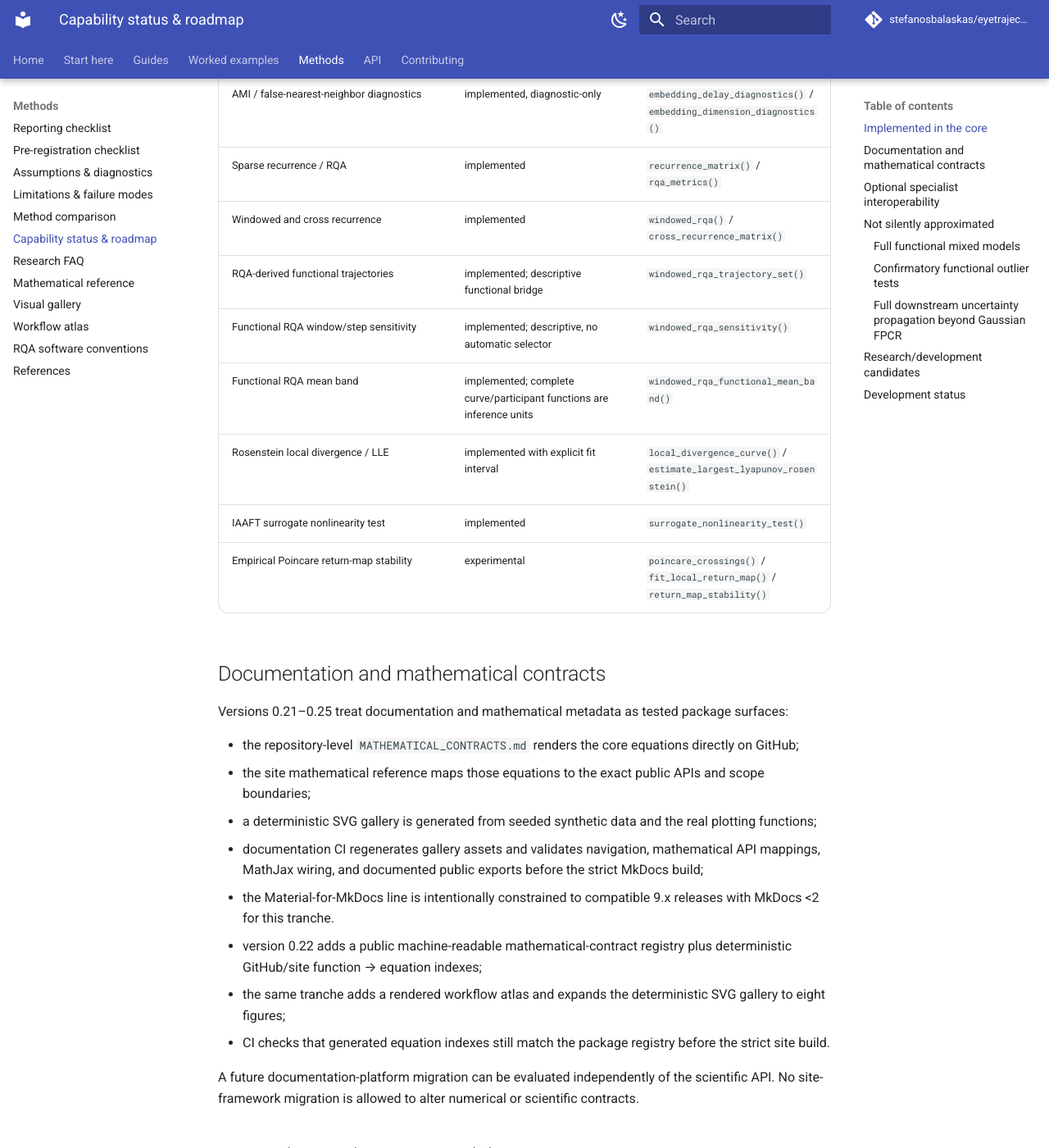
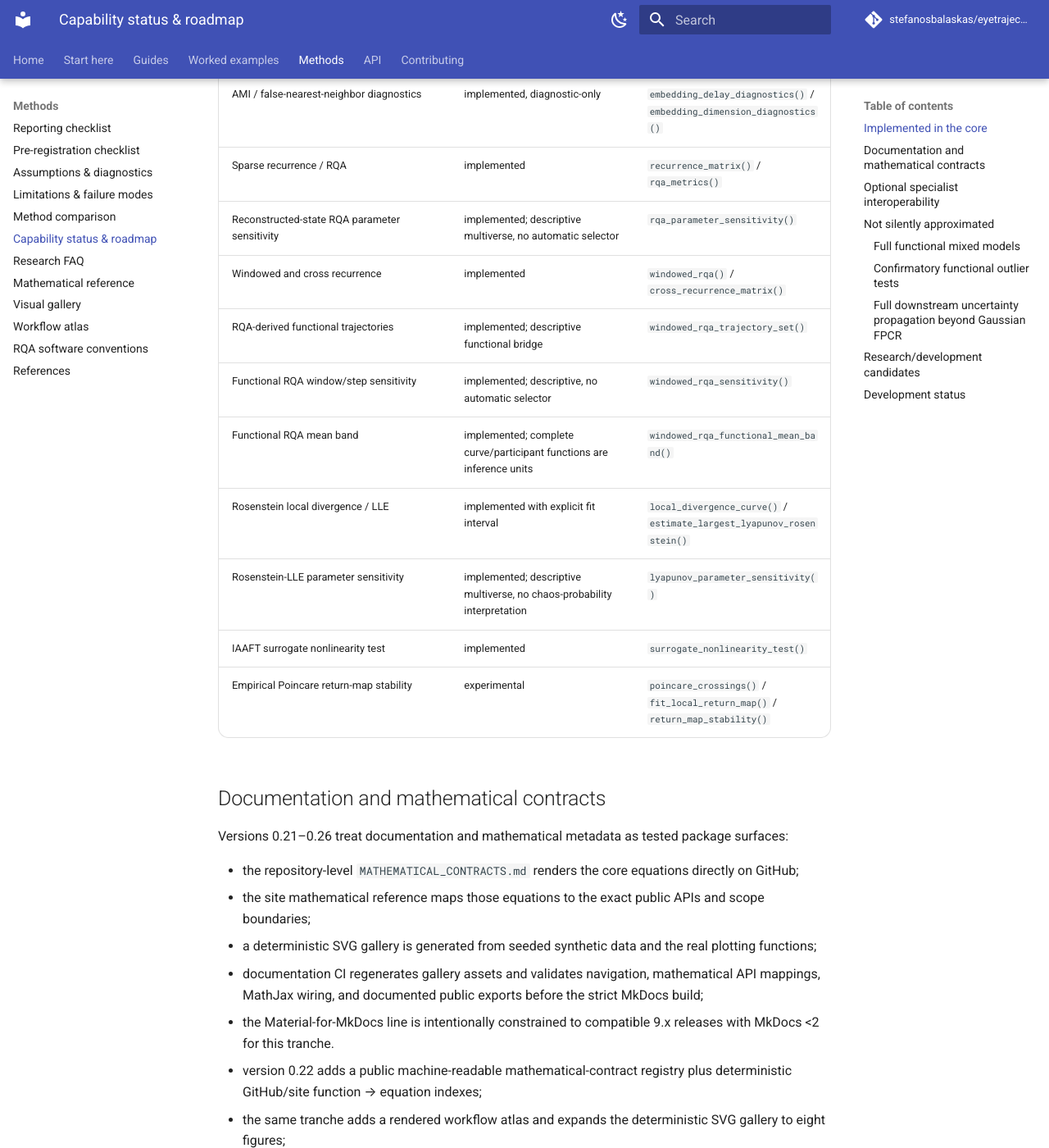
Before and after one commit to stefanosbalaskas/eyetrajectoriespy, an MkDocs documentation site: the page built from docs/methods/status-roadmap.md, in a window 1280 px wide and 1400 px high, scrolled down 2826 px. Shown: the whole window at 82% size. Built offline with MkDocs 1.6.1 and Material for MkDocs 9.7.7, drawn with Linux system fonts in a browser that asks for light colours; comment, search, counter and statistics services are not loaded; some of the changed text lies outside the part shown.

Commit message:
Mark nonlinear parameter sensitivity as implemented

```diff
--- a/docs/methods/status-roadmap.md
+++ b/docs/methods/status-roadmap.md
@@ -52,17 +52,19 @@ This page distinguishes implemented scientific contracts from optional interoper
 | Delay-coordinate state reconstruction | implemented | `delay_embed_trajectory()` |
 | AMI / false-nearest-neighbor diagnostics | implemented, diagnostic-only | `embedding_delay_diagnostics()` / `embedding_dimension_diagnostics()` |
 | Sparse recurrence / RQA | implemented | `recurrence_matrix()` / `rqa_metrics()` |
+| Reconstructed-state RQA parameter sensitivity | implemented; descriptive multiverse, no automatic selector | `rqa_parameter_sensitivity()` |
 | Windowed and cross recurrence | implemented | `windowed_rqa()` / `cross_recurrence_matrix()` |
 | RQA-derived functional trajectories | implemented; descriptive functional bridge | `windowed_rqa_trajectory_set()` |
 | Functional RQA window/step sensitivity | implemented; descriptive, no automatic selector | `windowed_rqa_sensitivity()` |
 | Functional RQA mean band | implemented; complete curve/participant functions are inference units | `windowed_rqa_functional_mean_band()` |
 | Rosenstein local divergence / LLE | implemented with explicit fit interval | `local_divergence_curve()` / `estimate_largest_lyapunov_rosenstein()` |
+| Rosenstein-LLE parameter sensitivity | implemented; descriptive multiverse, no chaos-probability interpretation | `lyapunov_parameter_sensitivity()` |
 | IAAFT surrogate nonlinearity test | implemented | `surrogate_nonlinearity_test()` |
 | Empirical Poincare return-map stability | experimental | `poincare_crossings()` / `fit_local_return_map()` / `return_map_stability()` |
 
 ## Documentation and mathematical contracts
 
-Versions 0.21–0.25 treat documentation and mathematical metadata as tested package surfaces:
+Versions 0.21–0.26 treat documentation and mathematical metadata as tested package surfaces:
 
 - the repository-level `MATHEMATICAL_CONTRACTS.md` renders the core equations directly on GitHub;
 - the site mathematical reference maps those equations to the exact public APIs and scope boundaries;
@@ -113,10 +115,10 @@ Future tranches may evaluate:
 - explicit system-identification models for gaze dynamics;
 - model-based continuation / Floquet analysis only after a validated dynamical-system contract exists.
 
-Classical `floquet_multipliers(gaze)`, monodromy matrices from raw observations, and `detect_bifurcation(gaze)` remain intentionally **not** implemented in 0.25.
+Classical `floquet_multipliers(gaze)`, monodromy matrices from raw observations, and `detect_bifurcation(gaze)` remain intentionally **not** implemented in 0.26.
 
 A candidate enters the public API only when it can preserve the package rules: explicit estimand, deterministic behavior or seed, provenance, failure diagnostics, synthetic truth tests, documentation, and runnable examples.
 
 ## Development status
 
-The current development line is **0.25.0.dev0**. The package remains pre-release while scientific contracts, optional-backend validation, documentation, and cross-platform qualification continue to mature.
+The current development line is **0.26.0.dev0**. The package remains pre-release while scientific contracts, optional-backend validation, documentation, and cross-platform qualification continue to mature.
```
